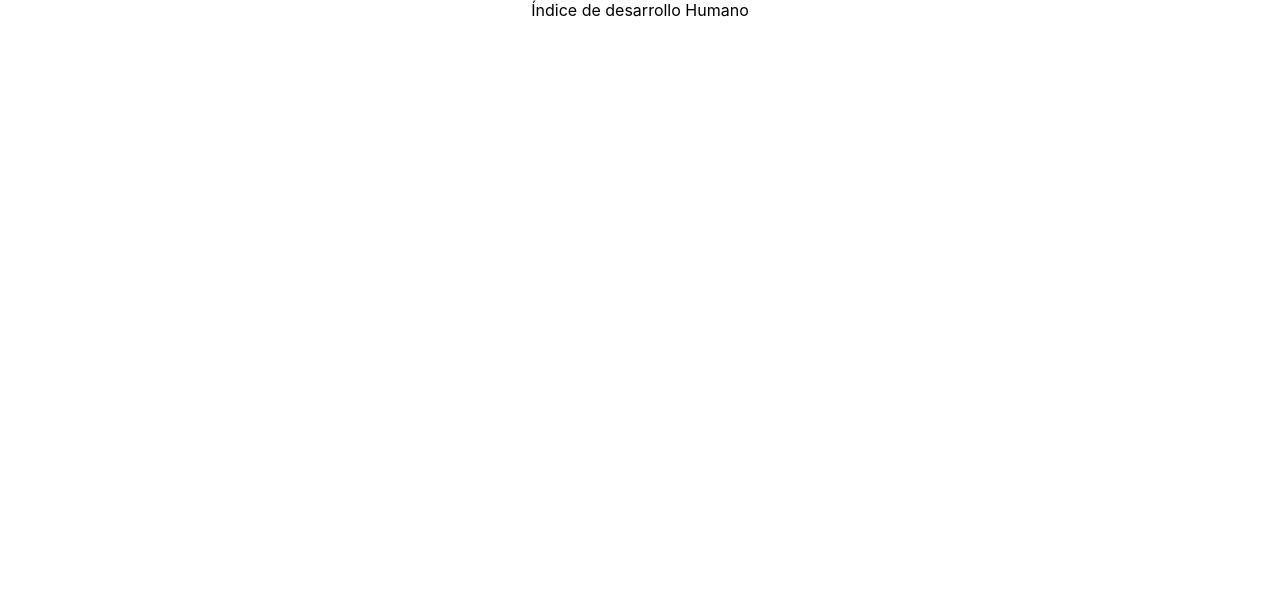
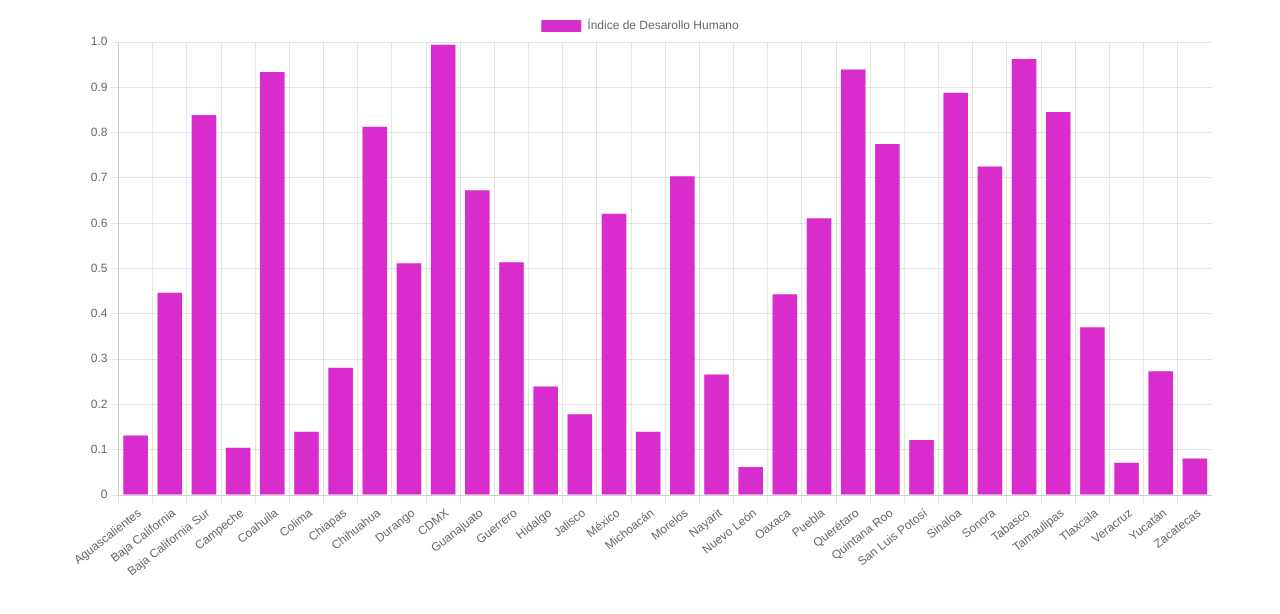
Before and after one commit to Natalia1705/Indice-de-desarrollo-Humano, a React (Create React App) app: page / in a window 1280 px wide. Shown: the top 614 px of the page. Built offline with nearby package versions, Linux system fonts and the light colour scheme.

Commit message:
add Chart component

```diff
--- a/package.json
+++ b/package.json
@@ -7,7 +7,9 @@
     "@testing-library/react": "^12.1.4",
     "@testing-library/user-event": "^13.5.0",
     "bootstrap": "^5.1.3",
+    "chart.js": "^3.7.1",
     "react": "^17.0.2",
+    "react-chartjs-2": "^4.0.1",
     "react-dom": "^17.0.2",
     "react-scripts": "5.0.0",
     "reactstrap": "^9.0.1",
--- a/src/App.js
+++ b/src/App.js
@@ -1,9 +1,10 @@
 import "./App.css";
+import { BarChart } from "./components/BarChart";
 
 function App() {
   return (
     <div className="App">
-      <div className="title">Índice de desarrollo Humano</div>
+      <BarChart />
     </div>
   );
 }
--- /dev/null
+++ b/src/components/BarChart.jsx
@@ -0,0 +1,66 @@
+import React from "react";
+import {
+  Chart as ChartJS,
+  CategoryScale,
+  LinearScale,
+  BarElement,
+  Tooltip,
+  Legend,
+} from "chart.js";
+import { Bar } from "react-chartjs-2";
+
+ChartJS.register(CategoryScale, LinearScale, BarElement, Tooltip, Legend);
+
+export const options = {
+  responsive: true,
+};
+
+const labels = [
+  "Aguascalientes",
+  "Baja California",
+  "Baja California Sur",
+  "Campeche",
+  "Coahuila",
+  "Colima",
+  "Chiapas",
+  "Chihuahua",
+  "Durango",
+  "CDMX",
+  "Guanajuato",
+  "Guerrero",
+  "Hidalgo",
+  "Jalisco",
+  "México",
+  "Michoacán",
+  "Morelos",
+  "Nayarit",
+  "Nuevo León",
+  "Oaxaca",
+  "Puebla",
+  "Querétaro",
+  "Quintana Roo",
+  "San Luis Potosí",
+  "Sinaloa",
+  "Sonora",
+  "Tabasco",
+  "Tamaulipas",
+  "Tlaxcala",
+  "Veracruz",
+  "Yucatán",
+  "Zacatecas",
+];
+
+export const data = {
+  labels,
+  datasets: [
+    {
+      label: "Índice de Desarollo Humano",
+      data: labels.map(() => Math.random()),
+      backgroundColor: "#d82ccd",
+    },
+  ],
+};
+
+export function BarChart() {
+  return <Bar style={{ margin: "10px 60px " }} options={options} data={data} />;
+}
--- a/src/index.css
+++ /dev/null
@@ -1,13 +0,0 @@
-body {
-  margin: 0;
-  font-family: -apple-system, BlinkMacSystemFont, 'Segoe UI', 'Roboto', 'Oxygen',
-    'Ubuntu', 'Cantarell', 'Fira Sans', 'Droid Sans', 'Helvetica Neue',
-    sans-serif;
-  -webkit-font-smoothing: antialiased;
-  -moz-osx-font-smoothing: grayscale;
-}
-
-code {
-  font-family: source-code-pro, Menlo, Monaco, Consolas, 'Courier New',
-    monospace;
-}
--- a/src/index.js
+++ b/src/index.js
@@ -1,6 +1,5 @@
 import React from "react";
 import ReactDOM from "react-dom";
-import "./index.css";
 import App from "./App";
 
 ReactDOM.render(
```
Also changed, not shown: 1 other file (tests, documents, lock files or other folders).
